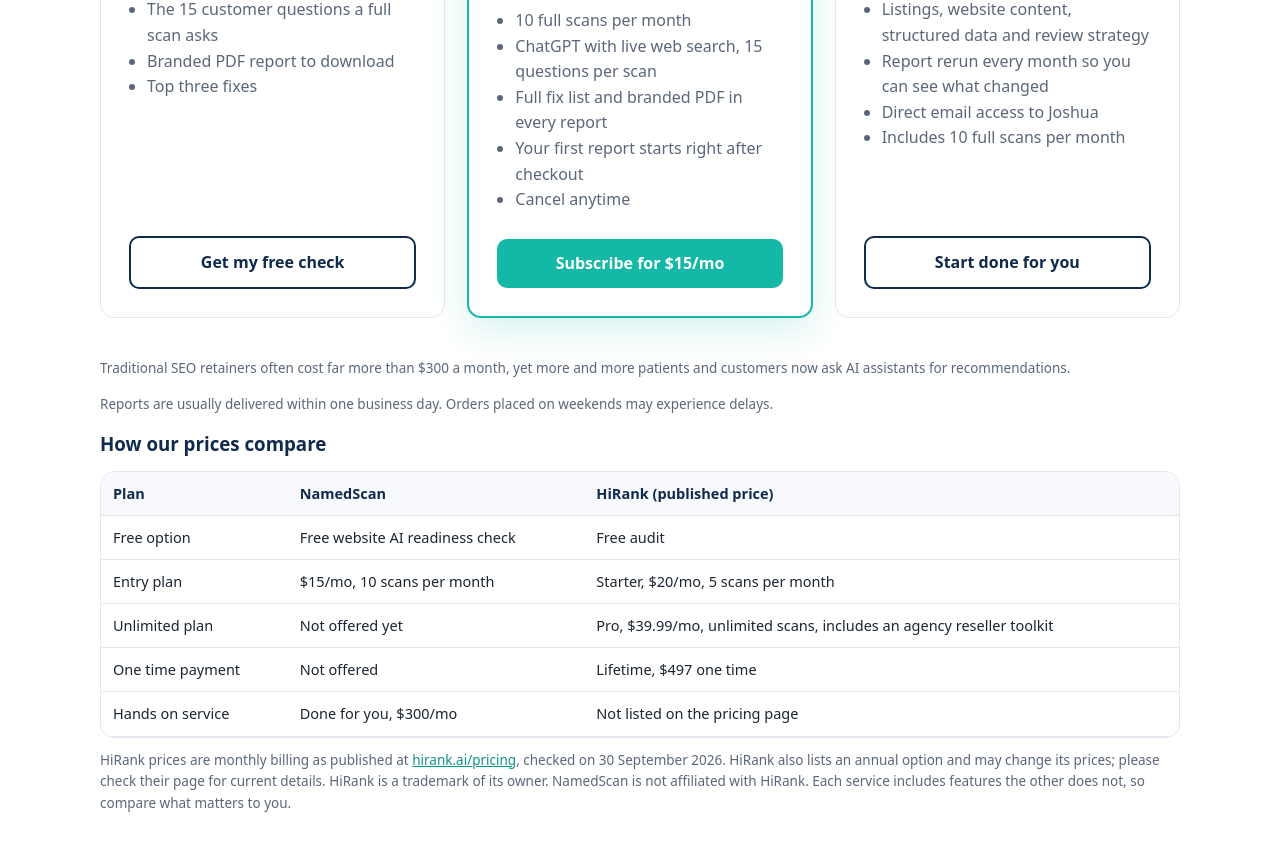
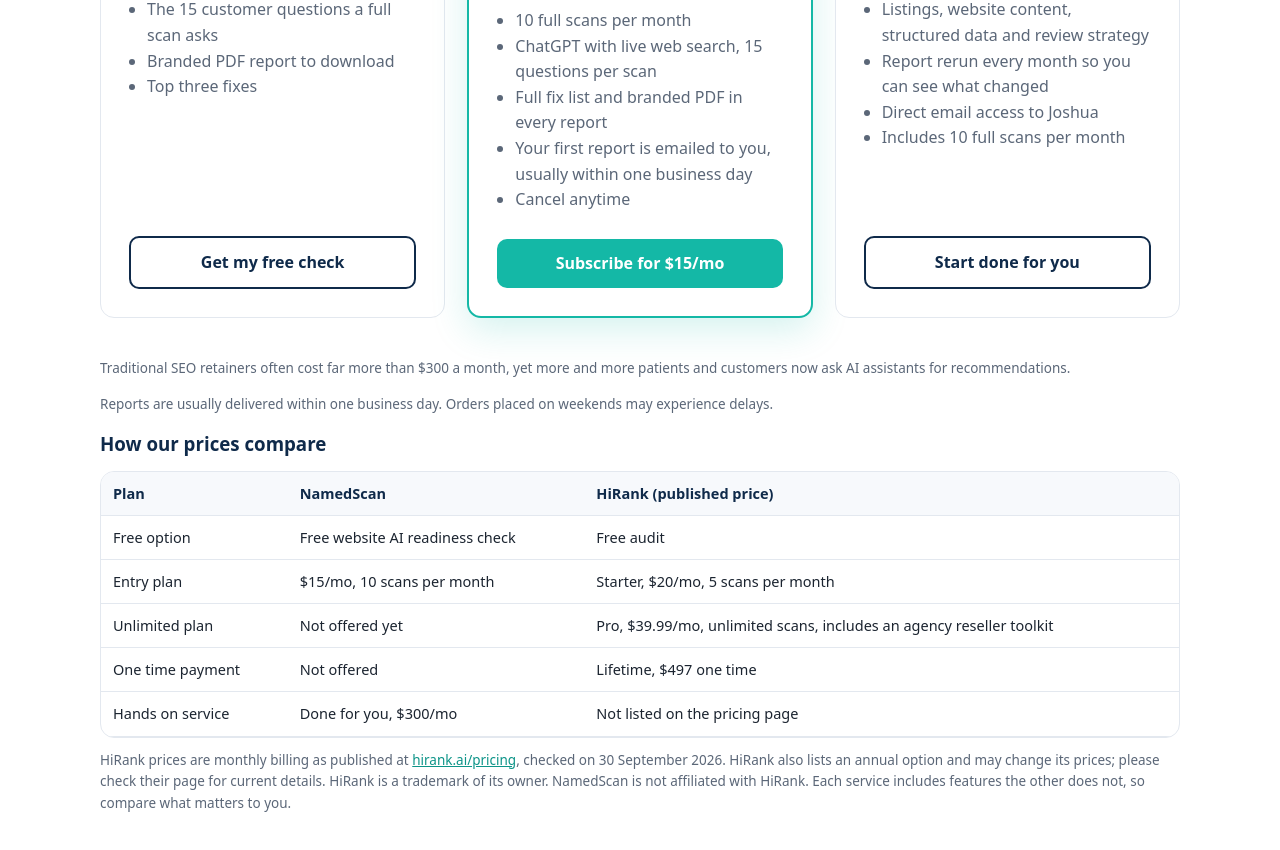
Before and after one commit to joshuaofisrael/namedscan, a plain HTML site: page index.html in a window 1280 px wide. Shown: the part 2360-3210 px from the top of the page. Drawn offline with Linux system fonts and the light colour scheme; no server answers.

Commit message:
Self serve: first report emailed, usually within one business day

```diff
--- a/index.html
+++ b/index.html
@@ -131,7 +131,7 @@
      <li>10 full scans per month</li>
      <li>ChatGPT with live web search, 15 questions per scan</li>
      <li>Full fix list and branded PDF in every report</li>
-     <li>Your first report starts right after checkout</li>
+     <li>Your first report is emailed to you, usually within one business day</li>
      <li>Cancel anytime</li>
     </ul>
     <a class="btn" href="https://buy.stripe.com/bJe8wQ9Us2ZXggfc2sb3q1p" data-plan="self_serve">Subscribe for $15/mo</a>
```
